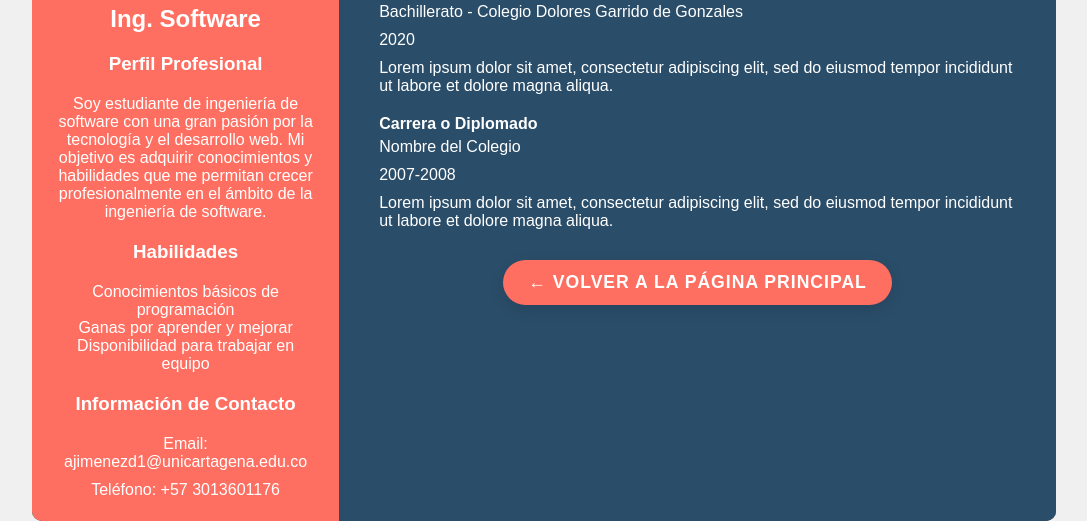
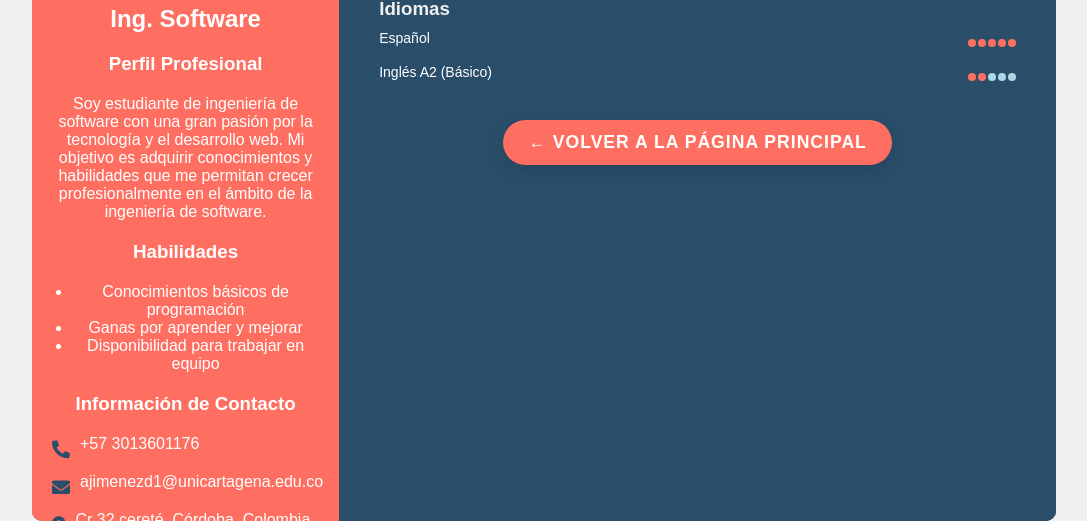
Before and after one commit to LuisRamos15/Hojas-de-vida-Desarrollo-Web, a plain HTML site: page cv-angie.html in a window 1280 px wide. Shown: the part 279-800 px from the top of the page, without its empty margins (96-1183 px from the left). Drawn offline with Linux system fonts and the light colour scheme.

Commit message:
estilos de contacto

```diff
--- a/cv-angie.html
+++ b/cv-angie.html
@@ -4,6 +4,7 @@
   <meta charset="UTF-8">
   <meta name="viewport" content="width=device-width, initial-scale=1.0">
   <link rel="stylesheet" href="styles/style.css">
+  <link rel="stylesheet" href="https://cdnjs.cloudflare.com/ajax/libs/font-awesome/5.15.4/css/all.min.css">
   <title>Hoja de Vida - Angie Jiménez</title>
 </head>
 <body>
@@ -17,22 +18,30 @@
       <h2>Ing. Software</h2>
       <div class="section">
         <h3>Perfil Profesional</h3>
-        <p>Soy estudiante de ingeniería de software con una gran pasión por la tecnología y el desarrollo web. Mi objetivo es adquirir conocimientos y habilidades que me permitan crecer profesionalmente en el ámbito de la ingeniería de software.
-        </p>
+        <p>Soy estudiante de ingeniería de software con una gran pasión por la tecnología y el desarrollo web. Mi objetivo es adquirir conocimientos y habilidades que me permitan crecer profesionalmente en el ámbito de la ingeniería de software.</p>
       </div>
       <div class="section">
         <h3>Habilidades</h3>
         <ul>
-          <li>Conocimientos básicos de programación </li>
+          <li>Conocimientos básicos de programación</li>
           <li>Ganas por aprender y mejorar</li>
           <li>Disponibilidad para trabajar en equipo</li>
         </ul>
       </div>
       <div class="section">
         <h3>Información de Contacto</h3>
-        <p>Email: ajimenezd1@unicartagena.edu.co</p>
-        <p>Teléfono: +57 3013601176</p>
-
+        <div class="contact-info">
+          <i class="fas fa-phone-alt"></i>
+          <p>+57 3013601176</p>
+        </div>
+        <div class="contact-info">
+          <i class="fas fa-envelope"></i>
+          <p>ajimenezd1@unicartagena.edu.co</p>
+        </div>
+        <div class="contact-info">
+          <i class="fas fa-map-marker-alt"></i>
+          <p>Cr 32 cereté, Córdoba, Colombia</p>
+        </div>
       </div>
     </div>
 
@@ -41,10 +50,7 @@
       <div class="section">
         <h3>Experiencia Laboral</h3>
         <div class="job">
-          <h4>Puesto</h4>
-          <p>Nombre Empresa</p>
-          <p>2014-2020</p>
-          <p>Lorem ipsum dolor sit amet, consectetur adipiscing elit, sed do eiusmod tempor incididunt ut labore et dolore magna aliqua.</p>
+          <p>Actualmente soy estudiante de ingeniería de software y estoy centrada en adquirir una sólida formación académica. Aunque aún no cuento con experiencia laboral previa, estoy comprometida con mi desarrollo profesional y ansiosa por aplicar mis habilidades y conocimientos en un entorno laboral.</p>
         </div>
       </div>
 
@@ -52,17 +58,33 @@
         <h3>Formación</h3>
         <div class="education">
           <h4>Ingeniería de Software - Universidad de Cartagena (2022 - Presente)</h4>
-          <p>Bachillerato - Colegio Dolores Garrido de Gonzales </p>
-          <p>2020</p>
-          <p>Lorem ipsum dolor sit amet, consectetur adipiscing elit, sed do eiusmod tempor incididunt ut labore et dolore magna aliqua.</p>
-        </div>
-        <div class="education">
-          <h4>Carrera o Diplomado</h4>
-          <p>Nombre del Colegio</p>
-          <p>2007-2008</p>
-          <p>Lorem ipsum dolor sit amet, consectetur adipiscing elit, sed do eiusmod tempor incididunt ut labore et dolore magna aliqua.</p>
+          <p>Bachillerato - Colegio Dolores Garrido de Gonzáles (2020)</p>
         </div>
       </div>
+
+      <div class="section idiomas">
+        <h3>Idiomas</h3>
+        <div class="idioma">
+            <p>Español</p>
+            <div class="circles">
+                <span class="filled"></span>
+                <span class="filled"></span>
+                <span class="filled"></span>
+                <span class="filled"></span>
+                <span class="filled"></span>
+            </div>
+        </div>
+        <div class="idioma">
+            <p>Inglés A2 (Básico)</p>
+            <div class="circles">
+                <span class="filled"></span>
+                <span class="filled"></span>
+                <span class="empty"></span>
+                <span class="empty"></span>
+                <span class="empty"></span>
+            </div>
+        </div>
+    </div>
 
       <!-- Enlace de regreso a la página principal -->
       <div class="back-to-home">
--- a/styles/style.css
+++ b/styles/style.css
@@ -57,12 +57,32 @@
 }
 
 ul {
-    list-style-type: none;
+  list-style-type: disc;
+  padding-left: 20px; /* Alinea mejor los puntos con el texto */
 }
 
 a {
   color: white;
   text-decoration: none;
+}
+
+/* Estilos para la Información de Contacto */
+.contact-info {
+  display: flex;
+  align-items: center;
+  margin-bottom: 10px;
+  color: white;
+}
+
+.contact-info i {
+  font-size: 18px;
+  margin-right: 10px;
+  color: #2A4D69; /* Azul de la página */
+}
+
+p {
+  color: white;
+  margin: 0;
 }
 
 /* Panel Principal (main-content) */
@@ -114,3 +134,45 @@
   transform: translateY(-3px); /* Efecto de levitación */
   box-shadow: 0 8px 20px rgba(0, 0, 0, 0.2);
 }
+
+.idiomas {
+  margin-bottom: 20px;
+}
+
+.idiomas h3 {
+  color: #f0f0f0;
+  margin-bottom: 10px;
+}
+
+.idioma {
+  display: flex;
+  align-items: center;
+  justify-content: space-between;
+  margin-bottom: 8px;
+}
+
+.idioma p {
+  margin-right: 5px; /* Reduce el espacio entre el texto y los círculos */
+  font-size: 14px; /* Tamaño de fuente pequeño */
+  color: white; /* Color de texto en blanco */
+}
+
+.circles {
+  display: flex;
+  gap: 2px; /* Reduce el espacio entre los círculos */
+}
+
+.circles span {
+  display: inline-block;
+  width: 8px; /* Tamaño de los círculos */
+  height: 8px;
+  border-radius: 50%;
+}
+
+.filled {
+  background-color: #FF6F61; /* Azul oscuro para los círculos llenos */
+}
+
+.empty {
+  background-color: #ADD8E6; /* Azul claro para los círculos vacíos */
+}
```
Also changed, not shown: cv-alexis.html (+35 -9 lines), cv-luis.html (+35 -9 lines), cv-paula.html (+35 -9 lines), index.html (+1 -1 lines). Lines whose indentation alone changed are shown as unchanged.
